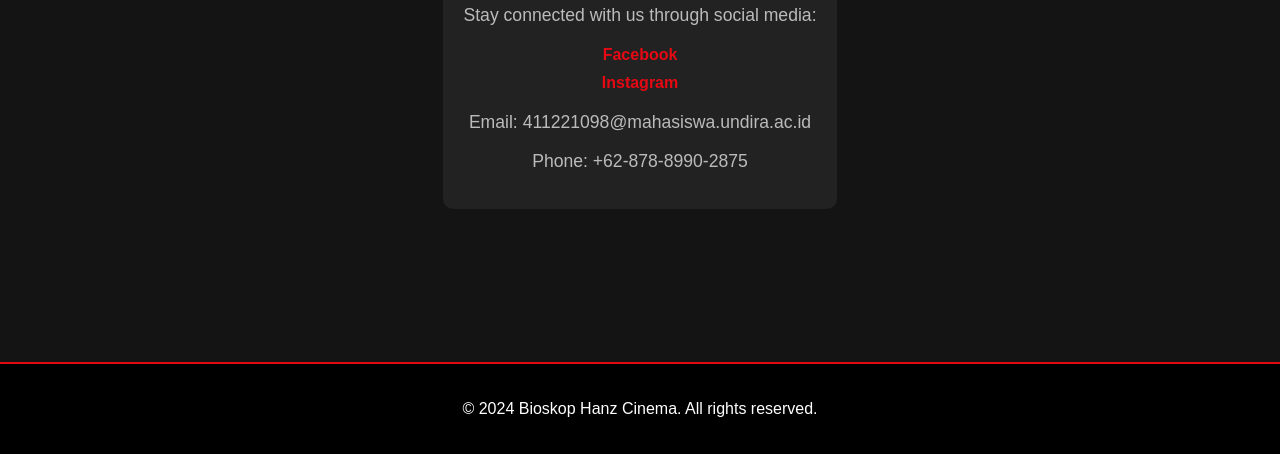
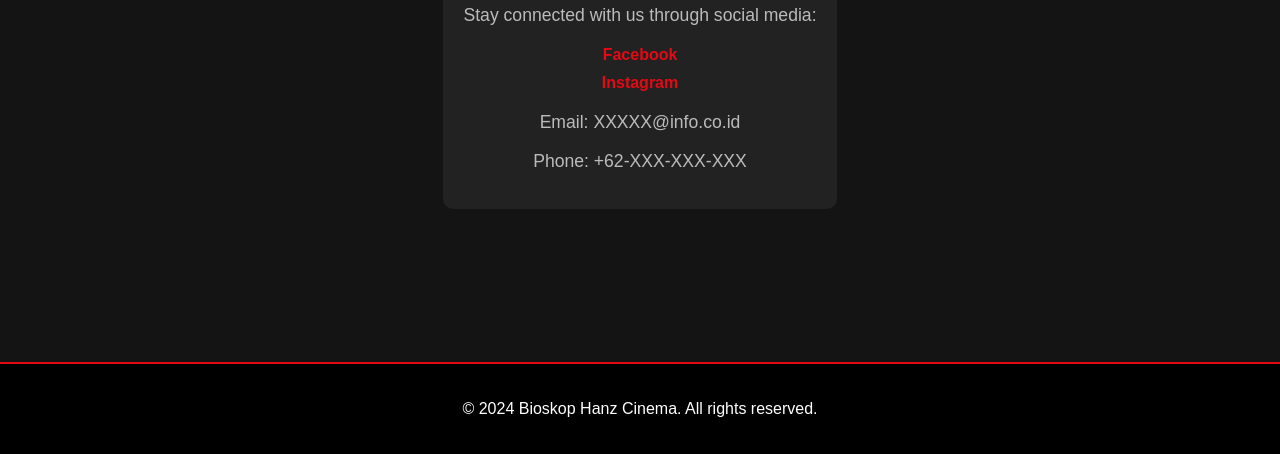
Before and after one commit to hendi778/movie-market, a plain HTML site: page movie tutor/contact.html in a window 1280 px wide. Shown: the part 346-800 px from the top of the page. Drawn offline with Linux system fonts and the light colour scheme.

Commit message:
Update contact.html

```diff
--- a/movie tutor/contact.html
+++ b/movie tutor/contact.html
@@ -30,8 +30,8 @@
                 <li><a href="https://facebook/hendi-rukmana.com" target="_blank">Facebook</a></li>
                 <li><a href="https://www.instagram.com/hendi_rukmana?igsh=MTliNnlseHYwdnYzag==" target="_blank">Instagram</a></li>
             </ul>
-            <p>Email: 411221098@mahasiswa.undira.ac.id</p>
-            <p>Phone: +62-878-8990-2875</p>
+            <p>Email: XXXXX@info.co.id</p>
+            <p>Phone: +62-XXX-XXX-XXX</p>
         </section>
     </main>
 
```
